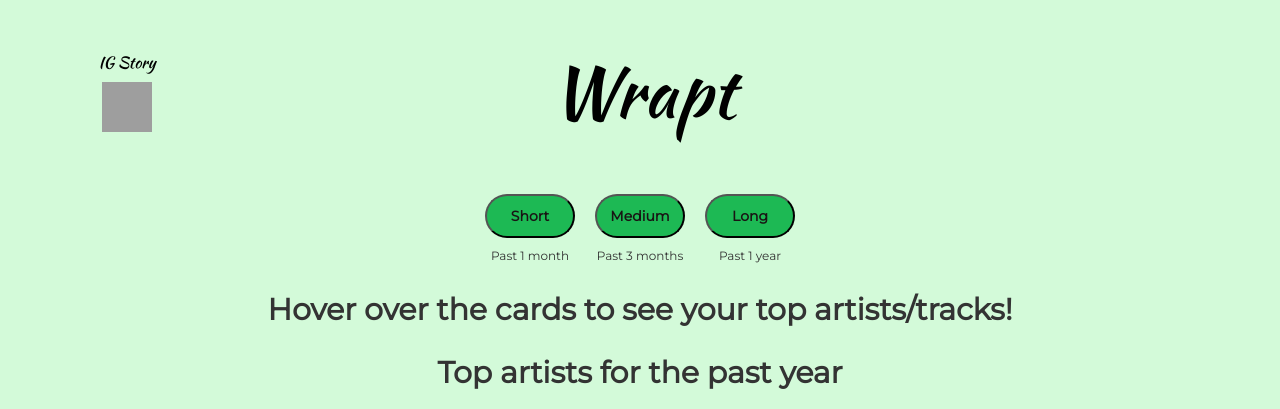
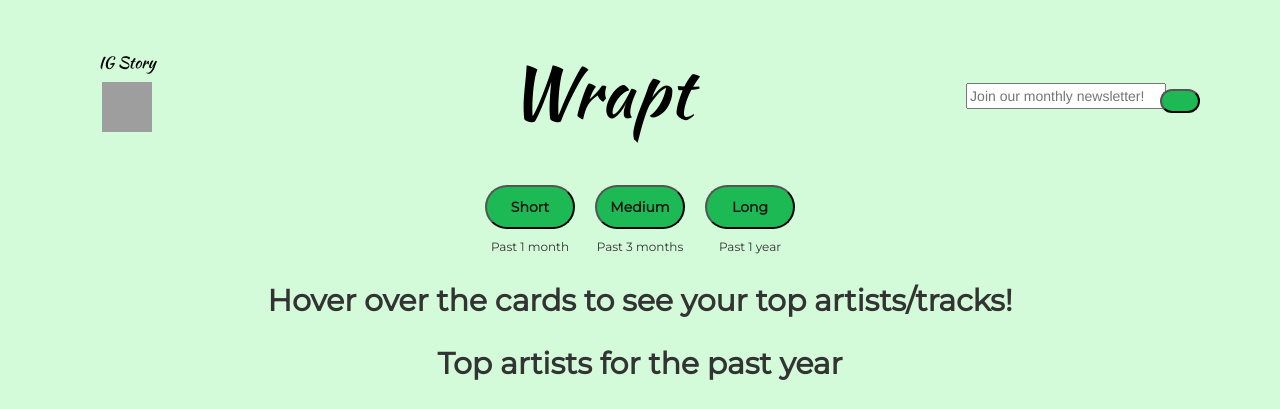
Before and after one commit to virenkhandal/spotipy, a Flask app: template templates/results.html in a window 1280 px wide. Shown: the top 409 px of the page. Run offline with Flask 2, Linux system fonts and the light colour scheme; the template is opened without the code that fills it, so the values that code supplies are empty; some libraries are stand-ins or nearby versions; grey boxes are pictures that could not be loaded.

Commit message:
adding newsletter input and button

```diff
--- a/app.py
+++ b/app.py
@@ -24,8 +24,8 @@ def short():
     res = requests.post(auth_token_url, data={
         "grant_type":"authorization_code",
         "code":code,
-        # "redirect_uri":"http://127.0.0.1:5000/short/",
-        "redirect_uri":"https://spotipy1.herokuapp.com/short/",
+        "redirect_uri":"http://127.0.0.1:5000/short/",
+        # "redirect_uri":"https://spotipy1.herokuapp.com/short/",
         "client_id":'61bb4c3ea3c24253a738bd8f34956191',
         "client_secret":'43e1501fc8d94c768d8af79f096395eb'
         })
--- a/static/results.css
+++ b/static/results.css
@@ -141,7 +141,7 @@ h2{
     margin-left: 5%;
 }
 #title{
-    flex-grow: 3;
+    flex-grow: 5;
 }
 #ig-desc{
     margin-right: 50%;
@@ -150,5 +150,15 @@ h2{
 #wrapt-title{
     text-align: center;
     margin-right: 50%;
-    margin-left: 32%;
+    margin-left: 40%;
 }
+input{
+    margin-top: 20%;
+    width: 200px;
+    /* margin-bottom: 70%; */
+}
+#bruh{
+    width: 40px;
+    margin-left: -10px;
+    /* margin-top: -15px; */
+}
--- a/templates/results.html
+++ b/templates/results.html
@@ -17,7 +17,10 @@
       <div class="init-col" id="title">
         <h1 id="wrapt-title" style="font-family: 'Kaushan Script', cursive; font-size: 70px; color: black; margin-bottom: 3%;"><a id="homepage" href="http://spotipy1.herokuapp.com">Wrapt</a></h1>
       </div>
-
+      <div class="init-col" id="newsletter">
+        <input placeholder="Join our monthly newsletter!">
+        <button id="bruh"></button>
+      </div>
 
       <meta name="viewport" content="width=device-width, initial-scale=1.0">
       <link href="//netdna.bootstrapcdn.com/bootstrap/3.3.6/css/bootstrap.min.css" rel="stylesheet" media="screen">
@@ -36,7 +39,7 @@
     </section>
     <section id="menu">
 
-    <div class="row2">
+    <!-- <div class="row2">
       <div class="col2">
         <button onclick="location.href='https://accounts.spotify.com/authorize?client_id=61bb4c3ea3c24253a738bd8f34956191&response_type=code&scope=user-top-read&redirect_uri=https%3A%2F%2Fspotipy1.herokuapp.com%2Fshort%2F';"> Short </button>
         <br>
@@ -54,10 +57,10 @@
         <br>
         <h6>Past 1 year</h6>
       </div>
-    </div>
+    </div> -->
 
 
-    <!-- <div class="row2">
+    <div class="row2">
       <div class="col2">
         <button onclick="location.href='http://accounts.spotify.com/authorize?client_id=61bb4c3ea3c24253a738bd8f34956191&response_type=code&redirect_uri=http%3A%2F%2F127.0.0.1%3A5000%2Fshort%2F&scope=user-top-read';"> Short </button>
         <br>
@@ -75,7 +78,7 @@
         <br>
         <h6>Past 1 year</h6>
       </div>
-    </div> -->
+    </div>
 
     <div class="hover">
       <h2> Hover over the cards to see your top artists/tracks! </h2>
```
Also changed, not shown: templates/index.html (+4 -4 lines).
